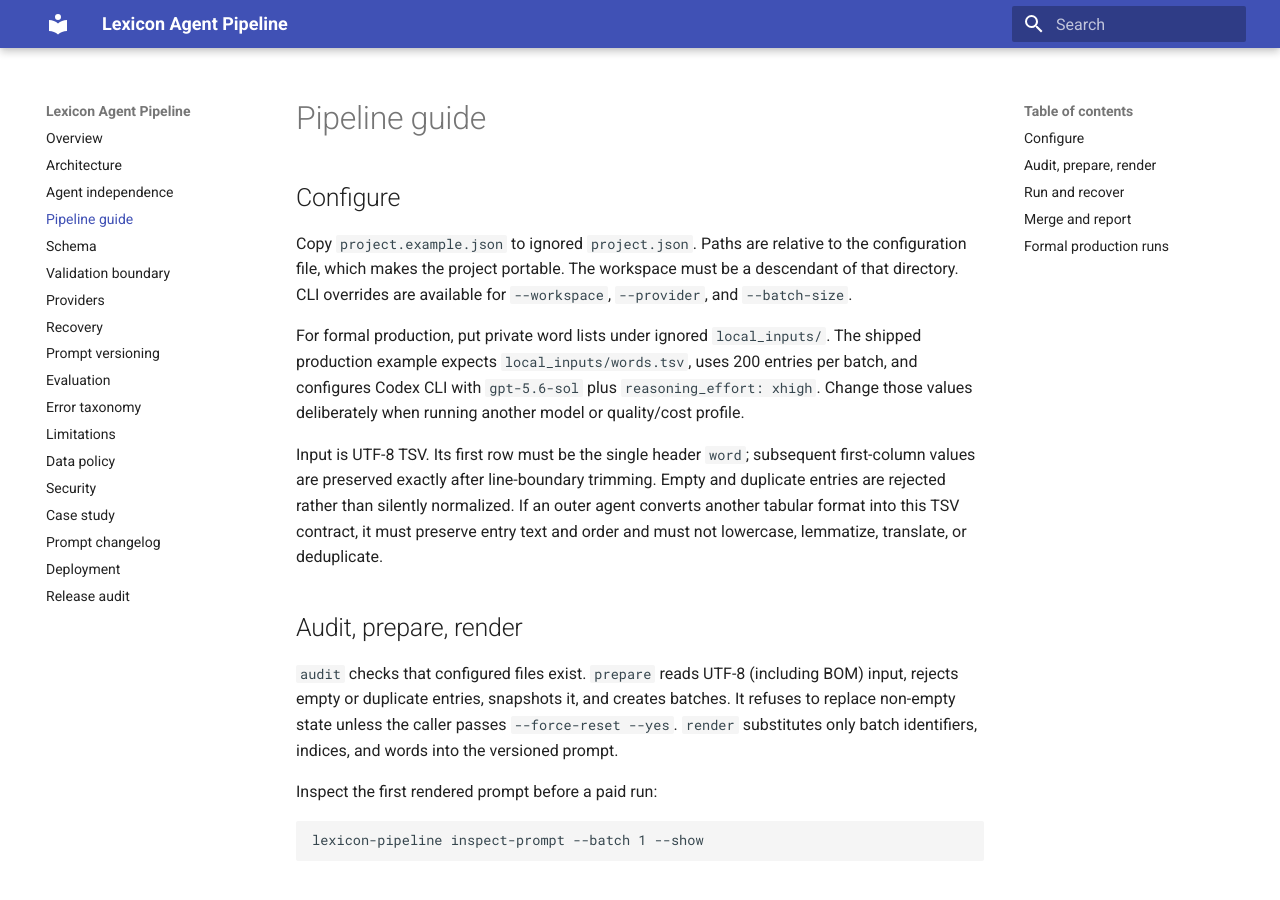
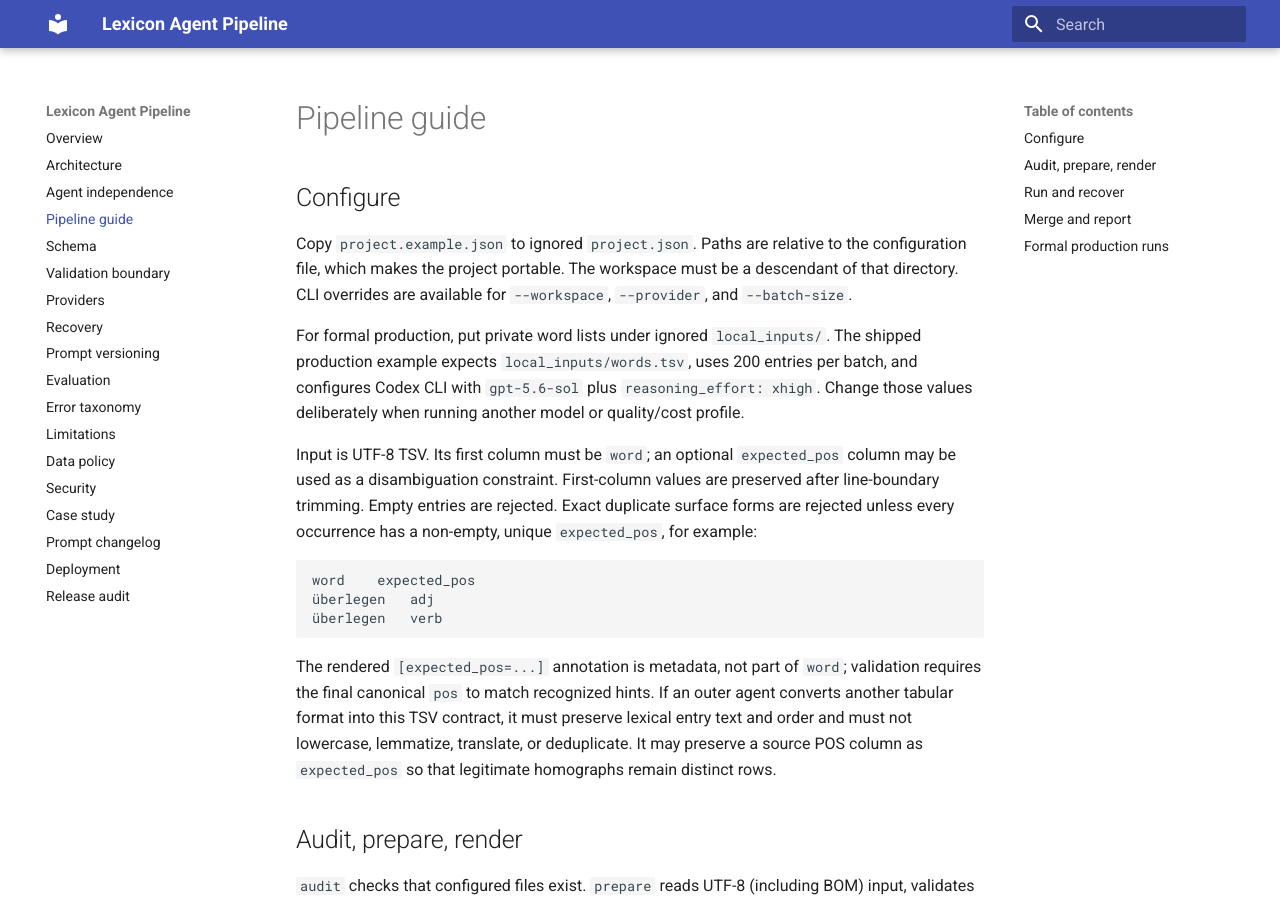
Before and after one commit to KeineAhnungLi/lexicon-agent-pipeline, an MkDocs documentation site: the page built from docs/PIPELINE_GUIDE.md, in a window 1280 px wide and 900 px high. Built offline with MkDocs 1.6.1 and Material for MkDocs 9.7.7, drawn with Linux system fonts in a browser that asks for light colours; some of the changed text lies outside the part shown.

Commit message:
Document homograph POS disambiguation

````diff
--- a/docs/PIPELINE_GUIDE.md
+++ b/docs/PIPELINE_GUIDE.md
@@ -11,17 +11,29 @@ example expects `local_inputs/words.tsv`, uses 200 entries per batch, and config
 `gpt-5.6-sol` plus `reasoning_effort: xhigh`. Change those values deliberately when running another
 model or quality/cost profile.
 
-Input is UTF-8 TSV. Its first row must be the single header `word`; subsequent first-column values
-are preserved exactly after line-boundary trimming. Empty and duplicate entries are rejected rather
-than silently normalized. If an outer agent converts another tabular format into this TSV contract,
-it must preserve entry text and order and must not lowercase, lemmatize, translate, or deduplicate.
+Input is UTF-8 TSV. Its first column must be `word`; an optional `expected_pos` column may be used as
+a disambiguation constraint. First-column values are preserved after line-boundary trimming. Empty
+entries are rejected. Exact duplicate surface forms are rejected unless every occurrence has a
+non-empty, unique `expected_pos`, for example:
+
+```text
+word	expected_pos
+überlegen	adj
+überlegen	verb
+```
+
+The rendered `[expected_pos=...]` annotation is metadata, not part of `word`; validation requires
+the final canonical `pos` to match recognized hints. If an outer agent converts another tabular
+format into this TSV contract, it must preserve lexical entry text and order and must not lowercase,
+lemmatize, translate, or deduplicate. It may preserve a source POS column as `expected_pos` so that
+legitimate homographs remain distinct rows.
 
 ## Audit, prepare, render
 
-`audit` checks that configured files exist. `prepare` reads UTF-8 (including BOM) input, rejects
-empty or duplicate entries, snapshots it, and creates batches. It refuses to replace non-empty
-state unless the caller passes `--force-reset --yes`. `render` substitutes only batch identifiers,
-indices, and words into the versioned prompt.
+`audit` checks that configured files exist. `prepare` reads UTF-8 (including BOM) input, validates
+homograph identity rules, snapshots it, and creates batches. It refuses to replace non-empty state
+unless the caller passes `--force-reset --yes`. `render` substitutes batch identifiers, indices,
+words, and optional POS hints into the versioned prompt.
 
 Inspect the first rendered prompt before a paid run:
 
````
